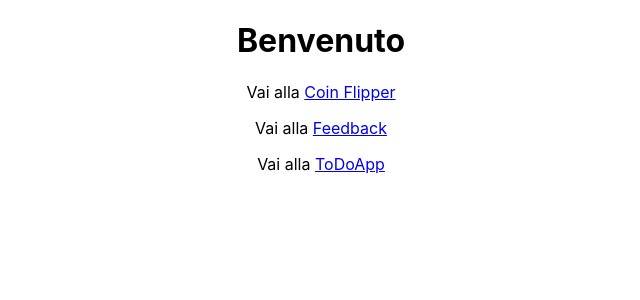
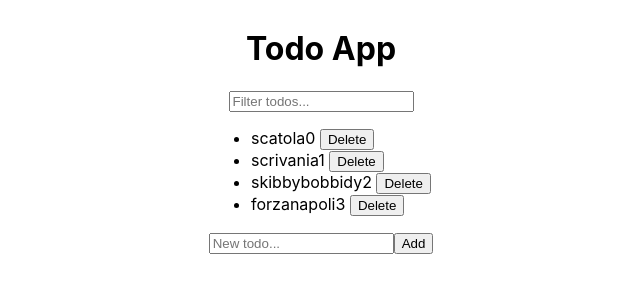
Before and after one commit to ingEnricoGiorgi/ReactITS, a React (Create React App) app in the folder my_react_app/: page / in a window 1280 px wide. Shown: the top 300 px of the page, without its empty margins (319-959 px from the left). Built offline with nearby package versions, Linux system fonts and the light colour scheme.

Commit message:
toAppBase

```diff
--- a/my_react_app/src/App.js
+++ b/my_react_app/src/App.js
@@ -1,34 +1,15 @@
-// src/App.js
-import logo from './logo.svg';
 import './App.css';
-import HelloWithProps from './components/HelloWithProps';
-import jennaImg from './/img/jenna.avif';
+import React from "react";
+import { BrowserRouter as Router, Routes, Route } from "react-router-dom";
+import TodoApp from "./pages/todoApp";
 
-
-import { BrowserRouter as Router, Routes, Route } from "react-router-dom";
-import Home from "./pages/Home";
-import CoinPage from "./pages/CoinPage";
-import FeedbackApp from './pages/FeedbackPages';
-import CustomApp from './pages/ToDoApp';
-
-<HelloWithProps
-  to="Allievo"
-  from="zio"
-  exclamationNumber={10}
-  img={jennaImg}
-/>
-
-function App() {
+export default function App() {
   return (
     <Router>
       <Routes>
-        <Route path="/" element={<Home />} />
-        <Route path="/coin" element={<CoinPage />} />
-        <Route path="/feedback" element={<FeedbackApp />} />
-        <Route path="/custom" element={<CustomApp />} />
+        {/* Rotta principale → mostra direttamente la ToDoApp */}
+        <Route path="/" element={<TodoApp />} />
       </Routes>
     </Router>
   );
 }
-
-export default App;
--- a/my_react_app/src/components/AddToDo.jsx
+++ b/my_react_app/src/components/AddToDo.jsx
@@ -1,25 +1,16 @@
-import { useState } from "react";
 
-export default function AddTodo({ onAdd }) {
-  const [title, setTitle] = useState("");
+function AddTodo(props) {
+    function handleClick() {
+        const newTodo = document.getElementById("input").value
+        document.getElementById("input").value = ""
+        props.addTodo(newTodo)
+    }
+    return(
+        <div>
+            <input id="input" type="text" placeholder="New todo..." />
+            <button onClick={handleClick}>Add</button>
+        </div>
+    )
+}
 
-  function submit(e) {
-    e.preventDefault();
-    const t = title.trim();
-    if (!t) return;
-    onAdd(t);
-    setTitle("");
-  }
-
-  return (
-    <form onSubmit={submit} style={{ display: "flex", gap: 8 }}>
-      <input
-        value={title}
-        onChange={e => setTitle(e.target.value)}
-        placeholder="Nuovo todo"
-        style={{ flex: 1, padding: 8 }}
-      />
-      <button>Aggiungi</button>
-    </form>
-  );
-}
+export default AddTodo;
--- a/my_react_app/src/components/HelloWithProps.js
+++ /dev/null
@@ -1,18 +0,0 @@
-import React from "react";
-
-function HelloWithProps(props) {
-  const marks = "!".repeat(props.exclamationNumber);
-
-  return (
-    <div>
-      <p>
-        Hi {props.to} from {props.from}
-        {marks}
-      </p>
-      <img src={props.img} alt="greeting" width="200" />
-    </div>
-  );
-}
-
-
-export default HelloWithProps;
--- a/my_react_app/src/components/ToDoList.jsx
+++ b/my_react_app/src/components/ToDoList.jsx
@@ -1,17 +1,11 @@
-import TodoItem from "./TodoItem";
+import TodoItem from "./todoItem";
 
-export default function TodoList({ todos, onToggle, onDelete }) {
-  if (!todos.length) return <p>Nessun risultato.</p>;
-  return (
-    <ul style={{ listStyle: "none", padding: 0, margin: 0 }}>
-      {todos.map(t => (
-        <TodoItem
-          key={t.id}
-          todo={t}
-          onToggle={onToggle}
-          onDelete={onDelete}
-        />
-      ))}
-    </ul>
-  );
+function TodoList(props) {
+    return(
+        <ul>
+            {props.todos.map((value, index) => <TodoItem key={index} item={value} index={index} deleteTodo={props.deleteTodo}/>)}
+        </ul>
+    )
 }
+
+export default TodoList;
--- a/my_react_app/src/components/TodoItem.jsx
+++ b/my_react_app/src/components/TodoItem.jsx
@@ -1,23 +1,15 @@
-export default function TodoItem({ todo, onToggle, onDelete }) {
-  return (
-    <li
-      style={{
-        display: "flex",
-        alignItems: "center",
-        gap: 8,
-        padding: "8px 0",
-        borderBottom: "1px solid #eee",
-      }}
-    >
-      <input
-        type="checkbox"
-        checked={todo.done}
-        onChange={() => onToggle(todo.id)}
-      />
-      <span style={{ flex: 1, textDecoration: todo.done ? "line-through" : "none" }}>
-        {todo.title}
-      </span>
-      <button onClick={() => onDelete(todo.id)} aria-label="Delete">✕</button>
-    </li>
-  );
+function TodoItem(props) {
+    function deleteCurrent() {
+        props.deleteTodo(props.index)
+    }
+    return(
+        <li>
+            <div>
+                {props.item + props.index + "  "}
+                <button  onClick={deleteCurrent}>Delete</button>
+            </div>
+        </li>
+    )
 }
+
+export default TodoItem;
--- /dev/null
+++ b/my_react_app/src/components/filterTodo.jsx
@@ -0,0 +1,13 @@
+function FilterTodo(props) {
+    function handleChange() {
+        const filterText = document.getElementById("filter").value
+        props.filterTodo(filterText)
+    }
+    return(
+        <div>
+            <input id="filter" type="text" placeholder="Filter todos..." onChange={handleChange} />
+        </div>
+    )
+}
+
+export default FilterTodo;
--- a/my_react_app/src/pages/Home.js
+++ /dev/null
@@ -1,13 +0,0 @@
-import React from "react";
-import { Link } from "react-router-dom";
-
-export default function Home() {
-  return (
-    <div style={{ textAlign: "center" }}>
-      <h1>Benvenuto</h1>
-      <p>Vai alla <Link to="/coin">Coin Flipper</Link></p>
-      <p>Vai alla <Link to="/feedback">Feedback</Link></p>
-      <p>Vai alla <Link to="/custom">ToDoApp</Link></p>
-    </div>
-  );
-}
--- a/my_react_app/src/pages/ToDoApp.jsx
+++ b/my_react_app/src/pages/ToDoApp.jsx
@@ -1,45 +1,61 @@
-import { useState } from "react";
-import AddTodo  from "../components/AddToDo";
-import TodoList from "../components/ToDoList";
+import React from "react";
+import TodoList from "../components/todoList";
+import AddTodo from "../components/addTodo";
+import FilterTodo from "../components/filterTodo";
 
-export default function ToDoApp() {
-  const [todos, setTodos] = useState([
-    { id: 1, title: "Studiare React", done: false },
-    { id: 2, title: "Fare la spesa", done: true },
-  ]);
-  const [filterText, setFilterText] = useState("");
+class TodoApp extends React.Component {
+    constructor(props) {
+        super(props);
+        this.state = {
+            todos: ["scatola", "scrivania", "skibbybobbidy", "forzanapoli"]
+        };
+        this.addTodo = this.addTodo.bind(this)
+        this.deleteTodo = this.deleteTodo.bind(this)
+        this.filterTodo = this.filterTodo.bind(this)
+    }
 
-  const onAdd = (title) =>
-    setTodos(t => [...t, { id: Date.now(), title, done: false }]);
+    deleteTodo(index) {
+        let currentTodos = [...this.state.todos]
+        currentTodos.splice(index, 1)
+        this.setState(
+            { todos: currentTodos}
+        )
+    }
 
-  const onToggle = (id) =>
-    setTodos(t => t.map(x => x.id === id ? { ...x, done: !x.done } : x));
+    addTodo(todo) {
+        let currentTodos = [...this.state.todos]
+        currentTodos.push(todo)
+        this.setState(
+            { todos: currentTodos}
+        )
+    }
 
-  const onDelete = (id) =>
-    setTodos(t => t.filter(x => x.id !== id));
+    filterTodo(filterText) {
+        let currentTodos = [...this.state.todos]
+        let filteredTodos = currentTodos.filter((value) => value.toLowerCase().includes(filterText.toLowerCase()))
+        this.setState(
+            { todos: filteredTodos}
+        )
+    }
 
-  const visible = todos.filter(t =>
-    t.title.toLowerCase().includes(filterText.toLowerCase())
-  );
-
+render() {
   return (
-    <main style={{ maxWidth: 560, margin: "40px auto", padding: 16 }}>
-      <h1>TodoApp</h1>
-
-      <AddTodo onAdd={onAdd} />
-
-      <input
-        placeholder="Filtra…"
-        value={filterText}
-        onChange={e => setFilterText(e.target.value)}
-        style={{ width: "100%", padding: 8, margin: "12px 0" }}
-      />
-
-      <TodoList
-        todos={visible}
-        onToggle={onToggle}
-        onDelete={onDelete}
-      />
-    </main>
+    <div
+      style={{
+    display: "flex",
+    flexDirection: "column",
+    alignItems: "center",
+    marginTop: "1vh"
+      }}
+    >
+      <h1>Todo App</h1>
+      <FilterTodo filterTodo={this.filterTodo} />
+      <TodoList todos={this.state.todos} deleteTodo={this.deleteTodo} />
+      <AddTodo addTodo={this.addTodo} />
+    </div>
   );
 }
+
+}
+
+export default TodoApp;
```
Also changed, not shown: my_react_app/src/components/Header.jsx (deleted, +0 -9 lines), my_react_app/src/img/jenna.avif (deleted).
